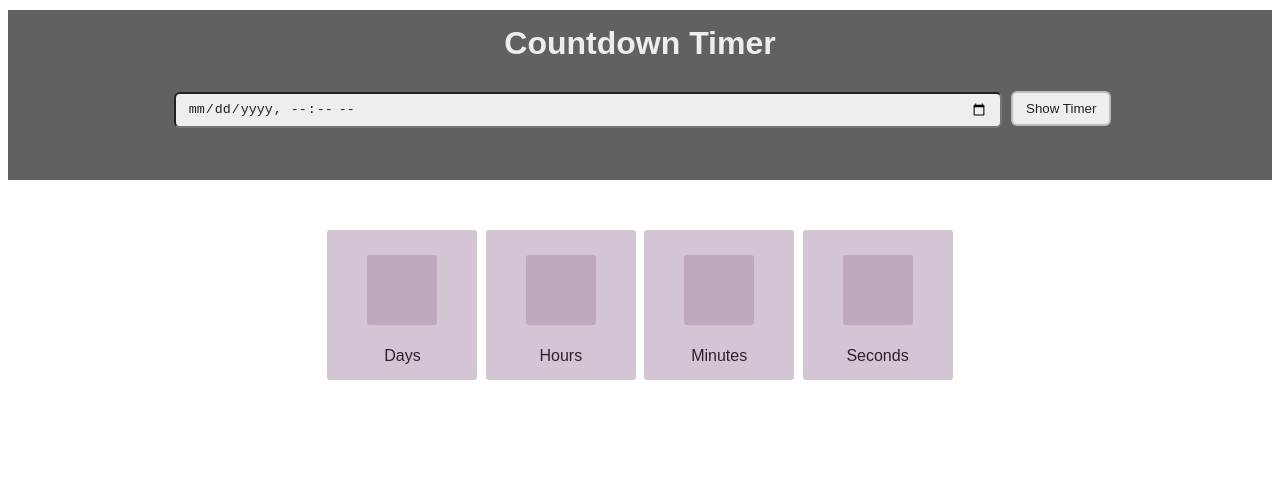
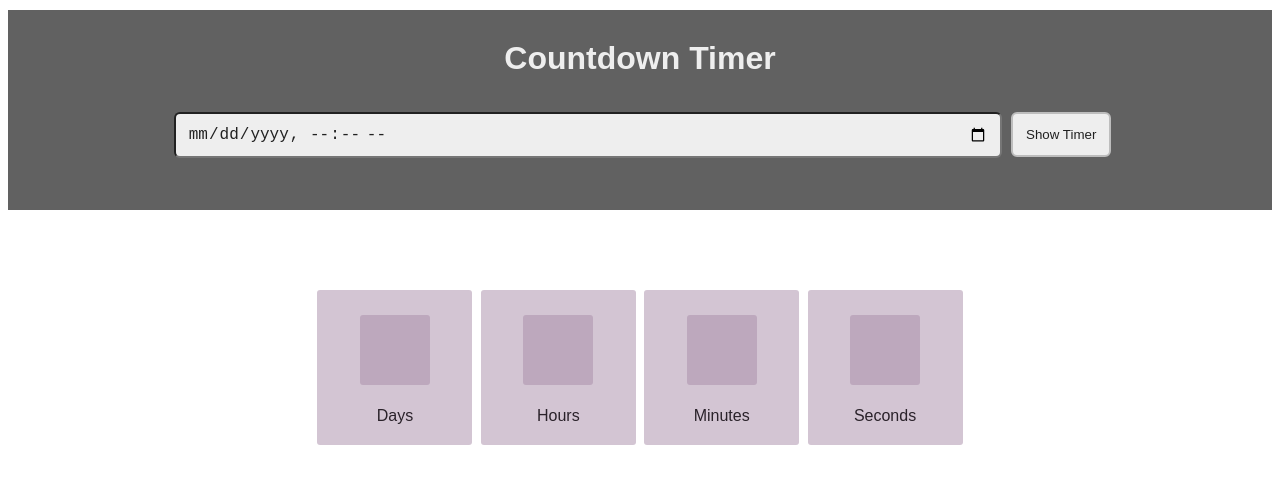
Before and after one commit to parisash/Countdown-Timer, a plain HTML site: page index.html in a window 1280 px wide. Drawn offline with Linux system fonts and the light colour scheme.

Commit message:
Add files via upload

```diff
--- a/css/style.css
+++ b/css/style.css
@@ -7,7 +7,8 @@ body {
 h1 {
     text-align: center;
     margin: 10px;
-    padding: 15px;
+    padding-top: 30px;
+    padding-bottom: 20px;
     color: #EEEEEE;
 }
 
@@ -15,17 +16,18 @@ h1 {
     text-align: center;
     background: #616161;
     width: 100%;
-    height: 170px;
+    height: 200px;
 }
 
 input {
     margin: 5px;
     width: 800px;
-    height: 20px;
+    height: 30px;
     padding: 6px 12px;
     border-radius: 6px;
     color: #212121;
     background: #EEEEEE;
+    font-size: 16px;
 }
 
 input:focus {
@@ -38,7 +40,7 @@ input:focus {
     border: 2px solid #BDBDBD;
     color: #212121;
     width: 100px;
-    height: 35px;
+    height: 45px;
     border-radius: 6px;
     text-align: center;
     cursor: pointer;
@@ -56,7 +58,7 @@ input:focus {
     font-weight: 100;
 	text-align: center;
 	font-size: 30px;
-    margin: 50px;
+    margin: 80px;
 }
 
 #showTime > div {
@@ -64,8 +66,8 @@ input:focus {
 	border-radius: 3px;
 	background: #d3c5d3;
 	display: inline-block;
-    width: 130px;
-    height: 130px;
+    width: 135px;
+    height: 135px;
 }
 
 #days, #hours, #minutes, #seconds {
```
